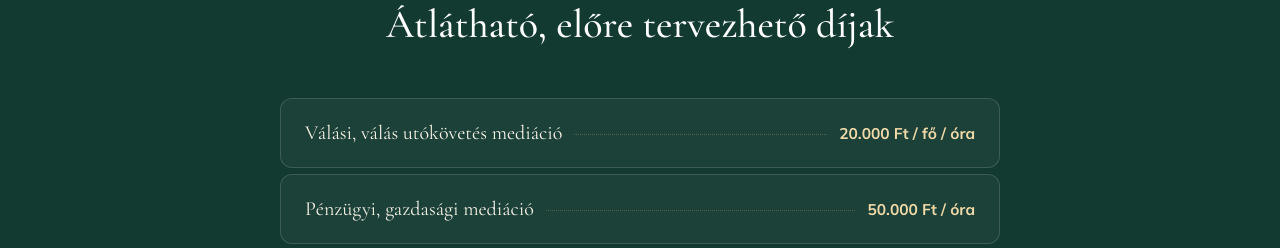
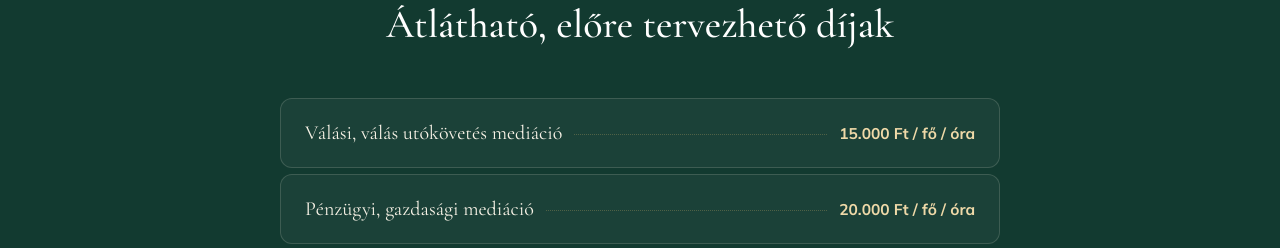
Before and after one commit to gincsikeg/mediator, a React (Vite) app: page /szolgaltatasok in a window 1280 px wide. Shown: the part 4260-4508 px from the top of the page. Built offline with nearby package versions, Linux system fonts and the light colour scheme.

Commit message:
Árak frissítése

```diff
--- a/src/data/services.js
+++ b/src/data/services.js
@@ -119,8 +119,8 @@ export const services = [
 
 // Áraink – a Szolgáltatások oldalon és a részletező kártyákban jelenik meg.
 export const pricing = [
-  ['Válási, válás utókövetés mediáció', '20.000 Ft / fő / óra'],
-  ['Pénzügyi, gazdasági mediáció', '50.000 Ft / óra'],
+  ['Válási, válás utókövetés mediáció', '15.000 Ft / fő / óra'],
+  ['Pénzügyi, gazdasági mediáció', '20.000 Ft / fő / óra'],
   ['Cégátvilágítás és faültető mediáció', 'egyedi igény alapján'],
 ]
 
```
